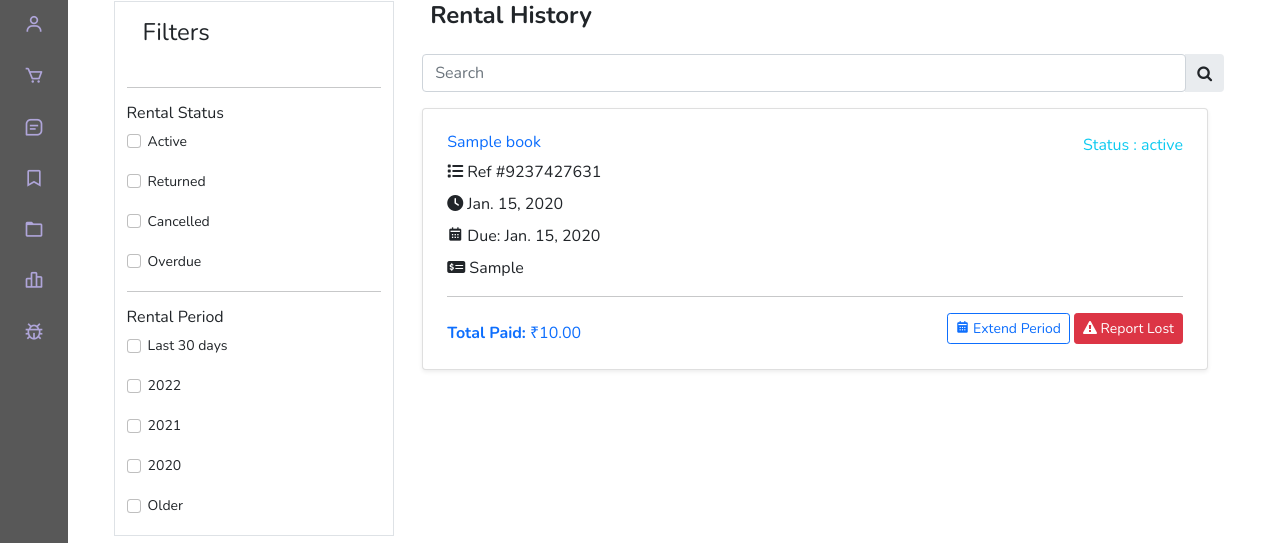
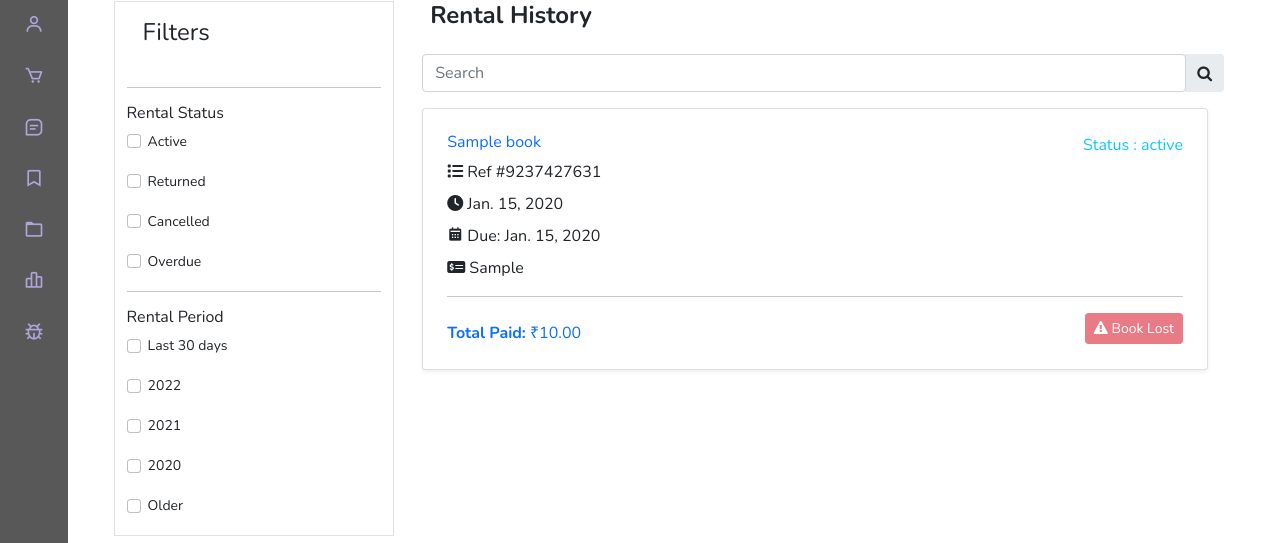
Before and after one commit to Shemeemvp/LibraryManagement, a Django app: page /my-rental-history in a window 1280 px wide. Shown: the part 127-670 px from the top of the page. Run offline with Django 4.2, Linux system fonts and the light colour scheme; a user stored in the database is signed in; tables that the repository leaves empty hold one stand-in row (values such as "Sample post"); some libraries are stand-ins or nearby versions.

Commit message:
Features added- Report Lost, Penalty assign. Checked overdue and calculated fine amounts for overdues.

```diff
--- a/LibraryApp/templates/user/rental-history.html
+++ b/LibraryApp/templates/user/rental-history.html
@@ -1,119 +1,73 @@
-{% extends './base.html' %} {%block title%}Rental History | GreySense Library {%endblock%}
-{% load static %}
-{%block content%}
+{% extends './base.html' %} {%block title%}Rental History | GreySense Library
+{%endblock%} {% load static %} {%block content%}
 <div class="container-fluid px-5 py-4">
   <a href="/" class="">Home</a>
   <span><i class="fa fa-angle-right"></i></span>
   <a href="{% url 'myOrders' %}" class="">Rental History</a>
   <div class="row px-2">
-      <div class="col-md-3 mt-3 border" style="height: fit-content;">
+    <div class="col-md-3 mt-3 border" style="height: fit-content">
       <div class="p-3">
         <h4>Filters</h4>
       </div>
-        <hr>
+      <hr />
       <div class="filter-head">
         <h6 class="ml-2">Rental Status</h6>
       </div>
       <div class="pl-3">
         <div class="form-check mb-3 small">
-            <input
-              class="form-check-input"
-              type="checkbox"
-              value=""
-              id="f1"
-            />
+          <input class="form-check-input" type="checkbox" value="" id="f1" />
           <label class="form-check-label" for="f1"> Active </label>
         </div>
       </div>
       <div class="pl-3">
         <div class="form-check mb-3 small">
-            <input
-              class="form-check-input"
-              type="checkbox"
-              value=""
-              id="f2"
-            />
+          <input class="form-check-input" type="checkbox" value="" id="f2" />
           <label class="form-check-label" for="f2"> Returned </label>
         </div>
       </div>
       <div class="pl-3">
         <div class="form-check mb-3 small">
-            <input
-              class="form-check-input"
-              type="checkbox"
-              value=""
-              id="f3"
-            />
+          <input class="form-check-input" type="checkbox" value="" id="f3" />
           <label class="form-check-label" for="f3"> Cancelled </label>
         </div>
       </div>
       <div class="pl-3">
         <div class="form-check mb-3 small">
-            <input
-              class="form-check-input"
-              type="checkbox"
-              value=""
-              id="f4"
-            />
+          <input class="form-check-input" type="checkbox" value="" id="f4" />
           <label class="form-check-label" for="f4"> Overdue </label>
         </div>
       </div>
-        <hr>
+      <hr />
       <div class="filter-head">
         <h6 class="ml-2">Rental Period</h6>
       </div>
       <div class="pl-3">
         <div class="form-check mb-3 small">
-            <input
-              class="form-check-input"
-              type="checkbox"
-              value=""
-              id="f5"
-            />
+          <input class="form-check-input" type="checkbox" value="" id="f5" />
           <label class="form-check-label" for="f5"> Last 30 days </label>
         </div>
       </div>
       <div class="pl-3">
         <div class="form-check mb-3 small">
-            <input
-              class="form-check-input"
-              type="checkbox"
-              value=""
-              id="f6"
-            />
+          <input class="form-check-input" type="checkbox" value="" id="f6" />
           <label class="form-check-label" for="f6"> 2022 </label>
         </div>
       </div>
       <div class="pl-3">
         <div class="form-check mb-3 small">
-            <input
-              class="form-check-input"
-              type="checkbox"
-              value=""
-              id="f7"
-            />
+          <input class="form-check-input" type="checkbox" value="" id="f7" />
           <label class="form-check-label" for="f7"> 2021 </label>
         </div>
       </div>
       <div class="pl-3">
         <div class="form-check mb-3 small">
-            <input
-              class="form-check-input"
-              type="checkbox"
-              value=""
-              id="f8"
-            />
+          <input class="form-check-input" type="checkbox" value="" id="f8" />
           <label class="form-check-label" for="f8"> 2020 </label>
         </div>
       </div>
       <div class="pl-3">
         <div class="form-check mb-3 small">
-            <input
-              class="form-check-input"
-              type="checkbox"
-              value=""
-              id="f9"
-            />
+          <input class="form-check-input" type="checkbox" value="" id="f9" />
           <label class="form-check-label" for="f9"> Older </label>
         </div>
       </div>
@@ -133,10 +87,7 @@
               aria-label="Search"
               aria-describedby="search-addon"
             />
-              <span
-                class="input-group-text border-0 ml-2"
-                id="search-addon"
-              >
+            <span class="input-group-text border-0 ml-2" id="search-addon">
               <i class="fa fa-search"></i>
             </span>
           </div>
@@ -155,13 +106,10 @@
                   </a>
                   <h6 class="mb-2">
                     <a href="#"></a>
-                      <a href="#" class="text-black"
-                        >{{i.book.title}}</a
-                      >
+                    <a href="#" class="text-black">{{i.book.title}}</a>
                   </h6>
                   <p class="text-gray mb-2">
-                      <i class="fas fa-thin fa-list"></i> Ref
-                      #923742763{{i.id}}
+                    <i class="fas fa-thin fa-list"></i> Ref #923742763{{i.id}}
                   </p>
                   <p class="text-gray mb-2">
                     <i class="fas fa-thin fa-clock"></i>
@@ -180,14 +128,31 @@
                     {{i.payment}}
                   </p>
                   <hr />
+                  {%if i.is_lost%}
                   <div class="float-end">
-                      <a class="btn btn-sm btn-outline-primary" href=""
-                        ><i class='bx bxs-calendar'></i> Extend Period</a
+                    <button class="btn btn-danger btn-sm" disabled><i class="fa fa-warning"></i> Book Lost</button>
+                  </div>
+                  {%elif i.is_user_returned or i.is_returned%}
+                  <div class="float-end">
+                    <button class="btn btn-outline-primary btn-sm" disabled><i class="fa-solid fa-arrow-rotate-left"></i> Returned</button>
+                    <button class="btn btn-danger btn-sm" disabled><i class="fa fa-warning"></i> Book Lost</button>
+                  </div>
+                  {%else%}
+                  <div class="float-end">
+                    <a class="btn btn-sm btn-outline-primary" href="#" role="button" onclick="returnBook(`{{i.id}}`)"
+                      ><i class="fa-solid fa-arrow-rotate-left"></i> Return Book</a
                     >
-                      <a class="btn btn-sm btn-danger" href="#"
+                    <a
+                      class="btn btn-sm btn-danger"
+                      href="#"
+                      role="button"
+                      onclick="confirmLostBook(`{{i.book.id}}`,`{{i.book.selling_price}}`,`{{i.id}}`)"
+                      data-bs-toggle=""
+                      data-bs-target="#reportLost"
                       ><i class="fa fa-warning"></i> Report Lost</a
                     >
                   </div>
+                  {%endif%}
                   <p class="mb-0 text-primary pt-2">
                     <span class="text-primary fw-bold"> Total Paid:</span>
                     ₹{{i.rental_amount}}
@@ -202,4 +167,40 @@
     </div>
   </div>
 </div>
+
+<!-- Report Lost Modal -->
+<!-- <div
+  class="modal fade"
+  id="reportLost"
+  data-bs-backdrop="static"
+  data-bs-keyboard="false"
+  tabindex="-1"
+  aria-labelledby="reportLostLabel"
+  aria-hidden="true"
+>
+  <div class="modal-dialog modal-dialog-centered">
+    <div class="modal-content">
+      <div class="modal-header">
+        <h5 class="modal-title" id="staticBackdropLabel">Are You sure.?</h5>
+        <button
+          type="button"
+          class="btn-close"
+          data-bs-dismiss="modal"
+          aria-label="Close"
+        ></button>
+      </div>
+      <div class="modal-body">
+        You are required to pay a penalty of Rs. <span class="fw-bold text-muted" id="penalty-amount">NULL</span> (Book's price + 3% additional charge), as per the <a href="#">T&C</a> of Rental agreements. Please confirm.!
+      </div>
+      <div class="modal-footer">
+        <button type="button" class="btn btn-secondary" data-bs-dismiss="modal">
+          Close
+        </button>
+        <button type="button" id="lost-confirm" class="btn btn-outline-primary">
+          Confirm
+        </button>
+      </div>
+    </div>
+  </div>
+</div> -->
 {%endblock%}
--- a/LibraryApp/urls.py
+++ b/LibraryApp/urls.py
@@ -36,6 +36,9 @@ urlpatterns = [
     path("checkout-rental", checkoutRental, name="checkoutRental"),
     path("rental-request-placed", rentalPlaced, name="rentalPlaced"),
     path("my-rental-history", rentalHistory, name="rentalHistory"),
+    path("report-lost-book/<int:pk>/<int:ri>",reportLostBook, name = 'reportLostBook'),
+    path('user-return-book/<int:rentalId>',userReturnBook, name='userReturnBook'),
+    path('check-user-dues',checkDues, name= 'checkDues'),
     # Checkout
     path("checkout/", checkoutPage, name="checkoutPage"),
     path("place-order/", placeOrder, name="placeOrder"),
--- a/LibraryApp/views.py
+++ b/LibraryApp/views.py
@@ -1,7 +1,7 @@
 from django.shortcuts import render, redirect
 from django.core.mail import send_mail
 from django.contrib.auth.models import User, auth
-from django.contrib.auth.decorators import login_required
+from django.contrib.auth.decorators import login_required, user_passes_test
 from django.conf import settings
 from django.contrib import messages
 from random import randint
@@ -20,9 +20,22 @@ from datetime import date, datetime, timedelta
 # HOME
 def homePage(request):
     cartItemsCount = len(Cart.objects.filter(user=request.user.id))
-    reader = Reader.objects.get(user = request.user.id)
+    try:
+        reader = Reader.objects.get(user=request.user.id)
+    except:
+        reader = None
     trending = Books.objects.all()[0:4]
-    context = {"trending": trending, "count": cartItemsCount, 'reader':reader}
+    try:
+        dues = checkDues(request.user.id)
+        print(dues)
+    except:
+        dues = None
+    context = {
+        "trending": trending,
+        "count": cartItemsCount,
+        "reader": reader,
+        "dues": dues,
+    }
     return render(request, "user/home.html", context)
 
 
@@ -61,90 +74,108 @@ def myProfile(request):
         address = Address.objects.get(user=request.user.id)
     except:
         address = None
-    reader = Reader.objects.get(user = request.user.id)
-    context = {"user": User.objects.get(id=request.user.id), "address": address, "reader":reader}
+    reader = Reader.objects.get(user=request.user.id)
+    context = {
+        "user": User.objects.get(id=request.user.id),
+        "address": address,
+        "reader": reader,
+    }
     return render(request, "user/profile.html", context)
+
 
 # Address
 
+
 def addUserAddress(request):
-    if request.method == 'POST':
+    if request.method == "POST":
         address = Address(
-            user = User.objects.get(id = request.user.id),
-            apartment_flat_suite = request.POST['house-flat'],
-            street_address = request.POST['street'],
-            city = request.POST['city'],
-            state = request.POST['state'],
-            country = request.POST['country'],
-            zipcode = request.POST['zip'],
+            user=User.objects.get(id=request.user.id),
+            apartment_flat_suite=request.POST["house-flat"],
+            street_address=request.POST["street"],
+            city=request.POST["city"],
+            state=request.POST["state"],
+            country=request.POST["country"],
+            zipcode=request.POST["zip"],
         )
         address.save()
 
-        messages.success(request, 'Address added successfully.')
-        return redirect('myProfile')
+        messages.success(request, "Address added successfully.")
+        return redirect("myProfile")
     else:
-        messages.error(request, 'Something went wrong, Please try again.!')
-        return redirect('myProfile')
+        messages.error(request, "Something went wrong, Please try again.!")
+        return redirect("myProfile")
+
 
 def editUserAddress(request):
-    if request.method == 'POST':
-        address = Address.objects.get(user = request.user.id)
-        address.apartment_flat_suite = request.POST['house-flat']
-        address.street_address = request.POST['street']
-        address.city = request.POST['city']
-        address.state = request.POST['state']
-        address.country = request.POST['country']
-        address.zipcode = request.POST['zip']
+    if request.method == "POST":
+        address = Address.objects.get(user=request.user.id)
+        address.apartment_flat_suite = request.POST["house-flat"]
+        address.street_address = request.POST["street"]
+        address.city = request.POST["city"]
+        address.state = request.POST["state"]
+        address.country = request.POST["country"]
+        address.zipcode = request.POST["zip"]
         address.save()
 
-        messages.success(request, 'Address updated successfully.')
-        return redirect('myProfile')
+        messages.success(request, "Address updated successfully.")
+        return redirect("myProfile")
     else:
-        messages.error(request, 'Something went wrong, Please try again.!')
-        return redirect('myProfile')
+        messages.error(request, "Something went wrong, Please try again.!")
+        return redirect("myProfile")
 
 
 def updateImage(request):
-    if request.method == 'POST':
-        newImage = request.FILES.get('image')
-        reader = Reader.objects.get(user = request.user.id)
+    if request.method == "POST":
+        newImage = request.FILES.get("image")
+        reader = Reader.objects.get(user=request.user.id)
         reader.image = newImage
         reader.save()
-        messages.success(request, 'Image updated Successfully.')
-        return redirect('myProfile')
+        messages.success(request, "Image updated Successfully.")
+        return redirect("myProfile")
     else:
-        messages.error(request, 'Something went wrong, Please try again.!')
-        return redirect('myProfile')
+        messages.error(request, "Something went wrong, Please try again.!")
+        return redirect("myProfile")
+
 
 def removeProfileImage(request):
-    reader = Reader.objects.get(user = request.user.id)
+    reader = Reader.objects.get(user=request.user.id)
     reader.image = None
     reader.save()
-    messages.success(request, 'Photo Removed.!')
-    return redirect('myProfile')
+    messages.success(request, "Photo Removed.!")
+    return redirect("myProfile")
+
 
 # RESET PASSWORD
-@login_required(login_url='signInPage')
+@login_required(login_url="signInPage")
 def resetPassword(request):
-    if request.method == 'POST':
-        current = request.POST.get('currentPassword')
-        new = request.POST.get('newPassword')
-        confirm = request.POST.get('confirmPassword')
-        reader = Reader.objects.get(user = request.user.id)
+    if request.method == "POST":
+        current = request.POST.get("currentPassword")
+        new = request.POST.get("newPassword")
+        confirm = request.POST.get("confirmPassword")
+        reader = Reader.objects.get(user=request.user.id)
         if reader.pass_reset_code != current:
-            return JsonResponse({"status": False, "message": 'Current password given is incorrect.!'})
+            return JsonResponse(
+                {"status": False, "message": "Current password given is incorrect.!"}
+            )
         else:
-            if new!=confirm:
-                return JsonResponse({"status": False, "message": 'Both password fields should match!'})
+            if new != confirm:
+                return JsonResponse(
+                    {"status": False, "message": "Both password fields should match!"}
+                )
             else:
                 reader.pass_reset_code = new
                 reader.save()
-                user = User.objects.get(id = request.user.id)
+                user = User.objects.get(id=request.user.id)
                 user.set_password(new)
                 user.save()
-                return JsonResponse({"status": True, "message": 'Password Updated Successfully.'})
+                return JsonResponse(
+                    {"status": True, "message": "Password Updated Successfully."}
+                )
     else:
-        return JsonResponse({"status": False, "message": 'Something went wrong, Please try again.!'})
+        return JsonResponse(
+            {"status": False, "message": "Something went wrong, Please try again.!"}
+        )
+
 
 # Username Email validation
 def validateEmail(request):
@@ -231,6 +262,14 @@ def registerUser(request):
 #         return redirect("signInPage")
 #     else:
 #         return redirect("signUpPage")
+
+
+def is_admin(user):
+    if user.groups.filter(name="ADMIN").exists():
+        return True
+    else:
+        # return HttpResponse(messages.warning('message','You are not allowed to access this page.!'))
+        return False
 
 
 def userLogin(request):
@@ -428,6 +467,69 @@ def rentalHistory(request):
     return render(request, "user/rental-history.html", context)
 
 
+# LOST BOOK
+def reportLostBook(request, pk, ri):
+    book = Books.objects.get(id=pk)
+    amount = float(book.selling_price) + float(book.selling_price) * 0.03
+    penalty = Penalty(
+        user=User.objects.get(id=request.user.id),
+        book=Books.objects.get(id=pk),
+        amount=amount,
+    )
+    penalty.save()
+    rental = Rental.objects.get(id=ri)
+    rental.is_lost = True
+    rental.status = "Book Lost"
+    rental.save()
+    messages.info(
+        request, "The Book is marked as lost and the penalty has been assigned to you."
+    )
+    return redirect("rentalHistory")
+
+
+def userReturnBook(request, rentalId):
+    returnItem = Rental.objects.get(id=rentalId)
+    returnItem.is_user_returned = True
+    returnItem.return_date = date.today()
+    returnItem.status = "Pending return confirmation"
+    returnItem.save()
+    messages.info(
+        request, "The Book will be marked as returned after the confirmation from ADMIN"
+    )
+    return redirect("rentalHistory")
+
+
+def get_date_difference(today, dueDate):
+    diff = dueDate - today
+    return diff.days
+
+
+def checkDues(user):
+    rentalItems = Rental.objects.filter(user=user).filter(
+        Q(is_lost=False)
+        & Q(is_returned=False)
+        & Q(is_user_returned=False)
+        & Q(is_due_cleared=False)
+    )
+    for item in rentalItems:
+        dueDate = item.due_date
+        diff = get_date_difference(date.today(), dueDate)
+        if diff < 0:
+            item.is_overdue = True
+            item.status = "Overdue"
+            if diff < 0 and diff >= -5:
+                fine = abs(diff) * 5
+                item.fine_amount = fine
+            elif diff <= -6 and diff >= -10:
+                fine = abs(diff) * 6
+                item.fine_amount = fine
+            else:
+                fine = 100
+                item.fine_amount = 100
+        item.save()
+    return rentalItems
+
+
 # CHECKOUT
 @login_required(login_url="signInPage")
 def checkoutPage(request):
@@ -497,11 +599,13 @@ def myOrders(request):
 
 # ADMIN PANEL OPERATIONS
 @login_required(login_url="signInPage")
+@user_passes_test(is_admin, login_url="signInPage")
 def adminHomePage(request):
     return render(request, "admin/home/admin-home.html")
 
 
 @login_required(login_url="signInPage")
+@user_passes_test(is_admin, login_url="signInPage")
 def approveUserRequests(request):
     users = Reader.objects.filter(is_approved=False)
     context = {"users": users}
--- a/static/javascript/script.js
+++ b/static/javascript/script.js
@@ -19,7 +19,7 @@ function removeProfileImage() {
     if (willDelete) {
       window.location.href = "/remove-profile-image";
     } else {
-      swal("Operation Aborted!");
+      swal({icon:'success',text:"Operation Aborted!"});
     }
   });
 }
@@ -88,7 +88,7 @@ function removeCartItem(bookId) {
         parseInt(bookId)
       );
     } else {
-      swal("Operation Aborted!");
+      swal({icon:'success',text:"Operation Aborted!"});
     }
   });
 }
@@ -195,6 +195,60 @@ function rentOut(bookId) {
       },
     });
   }
+}
+// LOST PENALTY
+// function getPenaltyAmount(price,id){
+//   var bookPrice = parseFloat(price);
+//   var penaltyAmount = bookPrice + (bookPrice*0.03);
+//   $("#penalty-amount").text(penaltyAmount);
+//   $("#lost-confirm").attr('onClick','confirmLost()')
+// }
+
+function confirmLostBook(bookId,price,rentalId) {
+  var bookPrice = parseFloat(price);
+  var penaltyAmount = bookPrice + (bookPrice*0.03);
+
+  swal({
+    title: "Are you sure?",
+    text: "You are required to pay a penalty of Rs. "+penaltyAmount+" (Book's price + 3% additional charge), as per the T&C of Rental agreements. Please confirm.!",
+    icon: "warning",
+    buttons: true,
+    dangerMode: true,
+  }).then((willDelete) => {
+    if (willDelete) {
+
+      window.location.href = "/report-lost-book/0/1".replace(
+        "0",
+        parseInt(bookId)
+      ).replace(
+        "1",
+        parseInt(rentalId)
+      );
+    } else {
+      swal({icon:'success',text:"Operation Aborted!"});
+    }
+  });
+}
+
+// Return Book
+function returnBook(rentalId){
+  swal({
+    title: "Are you sure?",
+    text: "Are You sure you want to return the book.?",
+    icon: "warning",
+    buttons: true,
+    dangerMode: true,
+  }).then((willDelete) => {
+    if (willDelete) {
+
+      window.location.href = "/user-return-book/0".replace(
+        "0",
+        parseInt(rentalId)
+      );
+    } else {
+      swal({icon:'success',text:"Operation Aborted!"});
+    }
+  });
 }
 
 window.onload = () => {
@@ -487,7 +541,7 @@ function rejectUser(userId) {
     if (willDelete) {
       window.location.href = "/reject-request/0".replace("0", parseInt(userId));
     } else {
-      swal("Operation Aborted!");
+      swal({icon:'success',text:"Operation Aborted!"});
     }
   });
 }
@@ -506,7 +560,7 @@ function approveUser(userId) {
         parseInt(userId)
       );
     } else {
-      swal("Operation Aborted!");
+      swal({icon:'success',text:"Operation Aborted!"});
     }
   });
 }
@@ -523,7 +577,7 @@ function removeBook(bookId) {
     if (willDelete) {
       window.location.href = "/remove-book/0".replace("0", parseInt(bookId));
     } else {
-      swal("Operation Aborted!");
+      swal({icon:'success',text:"Operation Aborted!"});
     }
   });
 }
@@ -543,7 +597,7 @@ function removeCategory(categoryId) {
         parseInt(categoryId)
       );
     } else {
-      swal("Operation Aborted!");
+      swal({icon:'success',text:"Operation Aborted!"});
     }
   });
 }
@@ -563,7 +617,7 @@ function removePublisher(publisherId) {
         parseInt(publisherId)
       );
     } else {
-      swal("Operation Aborted!");
+      swal({icon:'success',text:"Operation Aborted!"});
     }
   });
 }
```
Also changed, not shown: LibraryApp/models.py (+6 -2 lines). Lines whose indentation alone changed are shown as unchanged.
